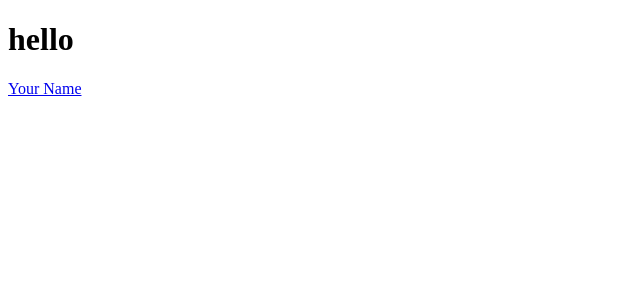
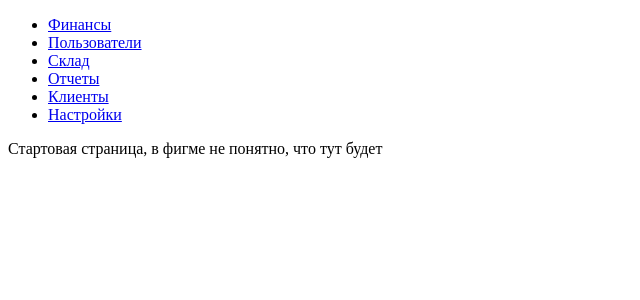
Before and after one commit to sergeantO/flowers-frontend, a React (Create React App) app: page / in a window 1280 px wide. Shown: the top 300 px of the page, without its empty margins (0-640 px from the left). Built offline with nearby package versions, Linux system fonts and the light colour scheme.

Commit message:
Настройка роутинга в соотв. с фигмой

```diff
--- a/src/index.tsx
+++ b/src/index.tsx
@@ -3,19 +3,72 @@ import { createRoot } from 'react-dom/client';
 import {
     createBrowserRouter,
     Link,
+    Outlet,
     RouterProvider,
 } from "react-router-dom";
 import "react-toastify/dist/ReactToastify.min.css";
 import Todo from './views/Todo';
 
+// TODO Переделал роутер в дерево, базовый элемент - лейаут, дочерние - контент
+//  Элемент <Outlet /> отображает дочерние элементы
 const router = createBrowserRouter([
     {
-        path: "/todo",
-        element: <Todo />,
-    },
-    {
-        path: "/",
-        element: <div><h1>hello</h1><Link to={`todo`}>Your Name</Link></div>
+        //TODO Заменить элемент на лейаут компонент
+        element: <div>
+                    <nav>
+                        <ul>
+                            <li><Link to="/finance" >Финансы</Link></li>
+                            <li><Link to="/users" >Пользователи</Link></li>
+                            <li><Link to="/stock" >Склад</Link></li>
+                            <li><Link to="/reports" >Отчеты</Link></li>
+                            <li><Link to="/clients" >Клиенты</Link></li>
+                            <li><Link to="/settings" >Настройки</Link></li>
+                        </ul>
+                    </nav>
+                    <Outlet />
+                </div>,
+        children: [
+            {
+                path: "/",
+                //TODO Заменить на компонент
+                element: <div>Стартовая страница, в фигме не понятно, что тут будет</div>
+            },
+            {
+                path: "finance",
+                //TODO Заменить на компонент
+                element: <div>Финансы</div>
+            },
+            {
+                path: "users",
+                //TODO Заменить на компонент
+                element: <div>Пользователи</div>
+            },
+            {
+                path: "stock",
+                //TODO Заменить на компонент
+                element: <div>Склад</div>
+            },
+            {
+                path: "reports",
+                //TODO Заменить на компонент
+                element: <div>Отчеты</div>
+            },
+            {
+                path: "clients",
+                //TODO Заменить на компонент
+                element: <div>Клиенты</div>
+            },
+            {
+                path: "settings",
+                //TODO Заменить на компонент
+                element: <div>Настройки</div>
+            },
+            //TODO оставил для тестов
+            {
+                path: "todo",
+                element: <Todo />,
+            },
+        ],
     }
   ]);
 
```
